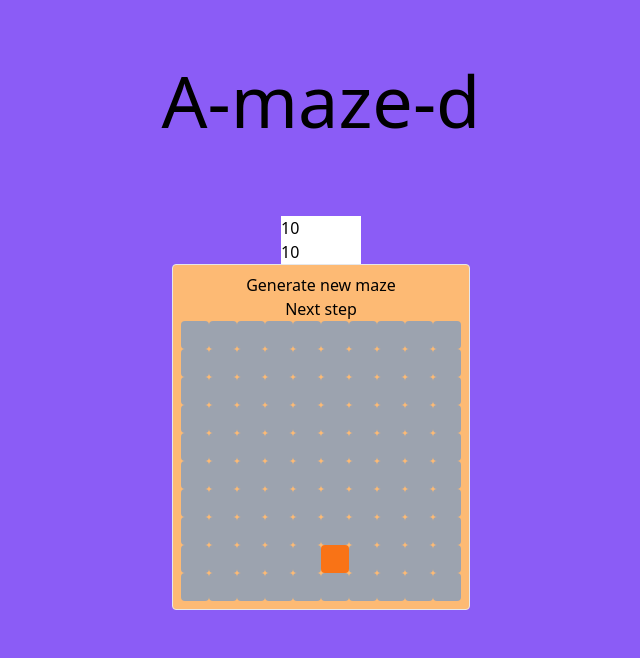
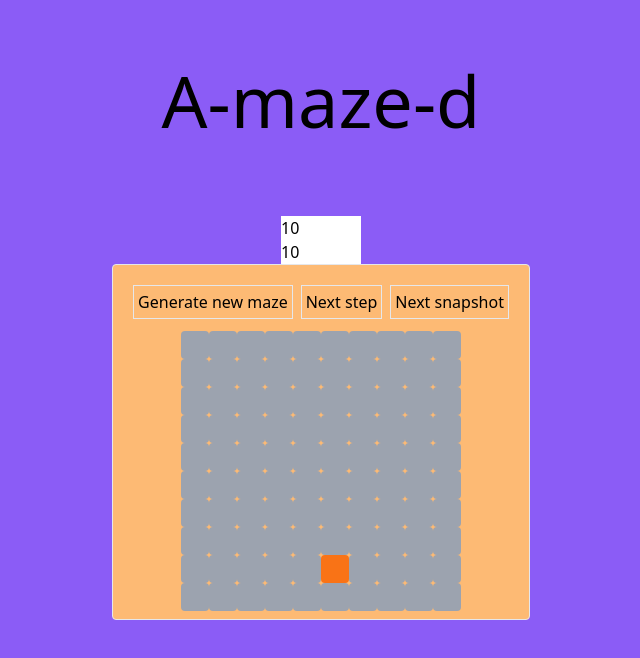
Before and after one commit to Dirivial/A-maze-d, a Next.js app: page / in a window 1280 px wide. Shown: the top 658 px of the page, without its empty margins (319-959 px from the left). Built offline with nearby package versions, Linux system fonts and the light colour scheme.

Commit message:
Removed some copy-paste in favor of loops

```diff
--- a/src/pages/maze.tsx
+++ b/src/pages/maze.tsx
@@ -2,6 +2,7 @@ import { useState, useEffect } from "react";
 
 import Cell from "./cell";
 import type { CellProps } from "./cell";
+import { clear } from "console";
 
 type MazeProps = {
   width: number;
@@ -34,6 +35,10 @@ const Maze = ({ width, height }: MazeProps) => {
   });
   const [cells, setCells] = useState<GeneratedCell[][]>([]);
   const [wallStack, setWallStack] = useState<GeneratedCell[]>([]);
+
+  useEffect(() => {
+    console.log(cells);
+  }, [cells]);
 
   const generateCells = () => {
     let maze: GeneratedCell[][] = [];
@@ -83,11 +88,10 @@ const Maze = ({ width, height }: MazeProps) => {
     setWallStack(walls);
   };
 
-  const nextStep = (event: React.MouseEvent<HTMLButtonElement>) => {
+  const generateMaze = () => {
     let walls = [...wallStack];
     let maze = [...cells];
-    let noChange = true;
-    while (noChange && walls.length > 0) {
+    while (walls.length > 0) {
       let someWall = walls.splice(
         Math.floor(Math.random() * wallStack.length),
         1
@@ -98,9 +102,12 @@ const Maze = ({ width, height }: MazeProps) => {
         let y = someWall.y;
 
         if (y > 0 && y < height - 1 && x > 0 && x < width - 1) {
+          for (let i = -1; i < 2; i += 2) {
             if (
-            !maze.at(y - 1)?.at(x)?.visited &&
-            maze.at(y + 1)?.at(x)?.visited
+              (!maze.at(y - i)?.at(x)?.visited &&
+                maze.at(y + i)?.at(x)?.visited) ||
+              (!maze.at(y)?.at(x - i)?.visited &&
+                maze.at(y)?.at(x + i)?.visited)
             ) {
               if (calcSurroundingCells({ x, y }) < 2) {
                 maze.at(y)!.at(x)!.visited = true;
@@ -108,47 +115,7 @@ const Maze = ({ width, height }: MazeProps) => {
 
                 // Add surrounding cells as walls, if they should be added
                 addWalls({ maze, walls, x, y });
-              noChange = false;
               }
-          }
-          if (
-            !maze.at(y + 1)?.at(x)?.visited &&
-            maze.at(y - 1)?.at(x)?.visited
-          ) {
-            if (calcSurroundingCells({ x, y }) < 2) {
-              maze.at(y)!.at(x)!.visited = true;
-              maze.at(y)!.at(x)!.wall = false;
-
-              // Add surrounding cells as walls, if they should be added
-              addWalls({ maze, walls, x, y });
-              noChange = false;
-            }
-          }
-
-          if (
-            !maze.at(y)?.at(x - 1)?.visited &&
-            maze.at(y)?.at(x + 1)?.visited
-          ) {
-            if (calcSurroundingCells({ x, y }) < 2) {
-              maze.at(y)!.at(x)!.visited = true;
-              maze.at(y)!.at(x)!.wall = false;
-
-              // Add surrounding cells as walls, if they should be added
-              addWalls({ maze, walls, x, y });
-              noChange = false;
-            }
-          }
-          if (
-            !maze.at(y)?.at(x + 1)?.visited &&
-            maze.at(y)?.at(x - 1)?.visited
-          ) {
-            if (calcSurroundingCells({ x, y }) < 2) {
-              maze.at(y)!.at(x)!.visited = true;
-              maze.at(y)!.at(x)!.wall = false;
-
-              // Add surrounding cells as walls, if they should be added
-              addWalls({ maze, walls, x, y });
-              noChange = false;
             }
           }
         }
@@ -202,11 +169,19 @@ const Maze = ({ width, height }: MazeProps) => {
   }, [width, height]);
 
   return (
-    <div className="rounded border flex flex-col bg-orange-300 p-2">
-      <button onClick={generateCells}>Generate new maze</button>
-      <button onClick={nextStep}>Next step</button>
+    <div className="rounded border justify-center items-center flex flex-col bg-orange-300 p-2">
+      <div className="flex flex-wrap p-3 gap-2">
+        <button onClick={generateCells} className="border p-1">
+          Generate new maze
+        </button>
+        <button onClick={generateMaze} className="border p-1">
+          Next step
+        </button>
+        <button className="border p-1">Next snapshot</button>
+      </div>
+
       <div style={{ width: size.width, height: size.height }} className="">
-        {cells.flat(1).map((cell, index) => {
+        {cells?.flat().map((cell, index) => {
           return (
             <Cell
               key={index}
```
Lines whose indentation alone changed are shown as unchanged.
